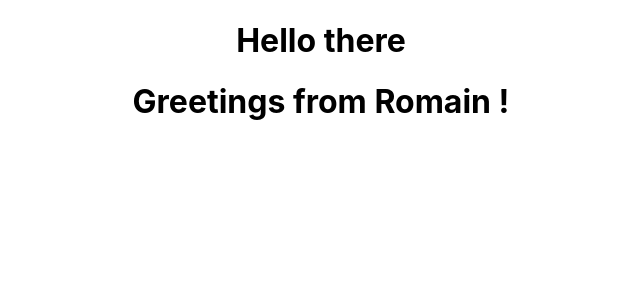
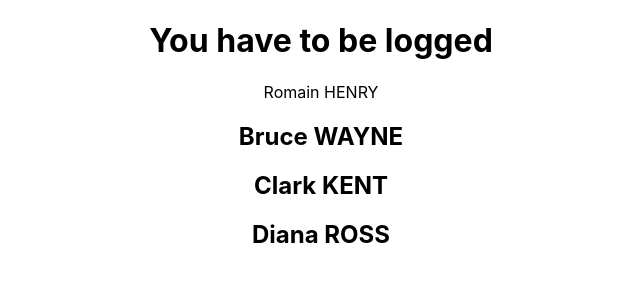
Before and after one commit to romainh3nry/react-typescript-learning, a React (Create React App) app: page / in a window 1280 px wide. Shown: the top 300 px of the page, without its empty margins (319-959 px from the left). Built offline with nearby package versions, Linux system fonts and the light colour scheme.

Commit message:
Basics props

```diff
--- a/src/code/App.tsx
+++ b/src/code/App.tsx
@@ -1,12 +1,36 @@
 import React from 'react';
 import '../css/App.css';
 import { Greet } from "./Greet";
+import { Person } from './Person';
+import { PersonList } from './PersonList';
 
 const App = () => {
+
+  const personName = {
+    first: 'Romain',
+    last: 'HENRY'
+  }
+
+  const nameList = [
+      {
+        first: 'Bruce',
+        last: 'WAYNE'
+      },
+      {
+        first: 'Clark',
+        last: 'KENT'
+      },
+      {
+        first: 'Diana',
+        last: 'ROSS'
+      }
+  ]
+
   return (
     <div className="App">
-      <h1>Hello there</h1>
-      <Greet name="Romain" />
+      <Greet name="Romain" messageCount={15} isLoggedIn={false} />
+      <Person name={personName} />
+      <PersonList names={nameList} />
     </div>
   );
 }
--- a/src/code/Greet.tsx
+++ b/src/code/Greet.tsx
@@ -1,9 +1,15 @@
 type GreetProps = {
-    name: string
+    name: string,
+    messageCount: number,
+    isLoggedIn: boolean
 }
 
 export const Greet = (props: GreetProps) => {
     return (
-        <h1>Greetings from {props.name} !</h1>
+        <>
+        {props.isLoggedIn
+            ? <h1>Welcome {props.name} ! You have {props.messageCount} messages</h1>
+            : <h1>You have to be logged</h1>}
+        </>
     )
 };
--- /dev/null
+++ b/src/code/Person.tsx
@@ -0,0 +1,12 @@
+type PersonProps = {
+    name: {
+        first: string,
+        last: string
+    }
+}
+
+export const Person = (props: PersonProps) => {
+    return (
+        <div>{`${props.name.first} ${props.name.last}`}</div>
+    )
+}
--- /dev/null
+++ b/src/code/PersonList.tsx
@@ -0,0 +1,18 @@
+type PersonListProps = {
+    names: {
+        first: string,
+        last: string
+    }[]
+}
+
+export const PersonList = (props: PersonListProps) => {
+    return (
+        <div>
+            {props.names.map((item, index) => {
+                return (
+                    <h2 key={index}>{item.first} {item.last}</h2>
+                )
+            })}
+        </div>
+    )
+};
```
